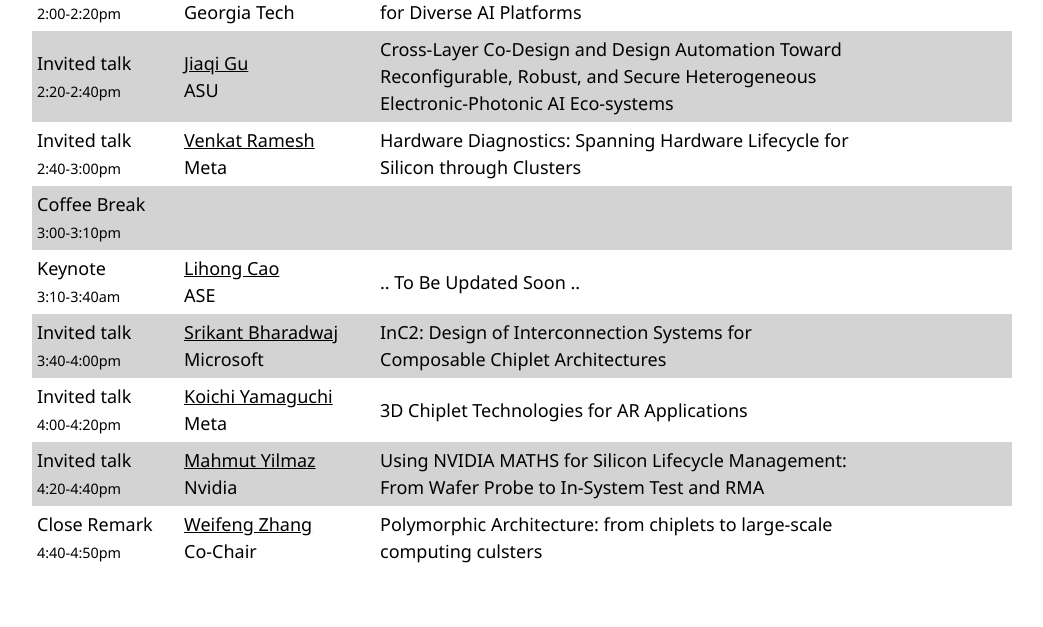
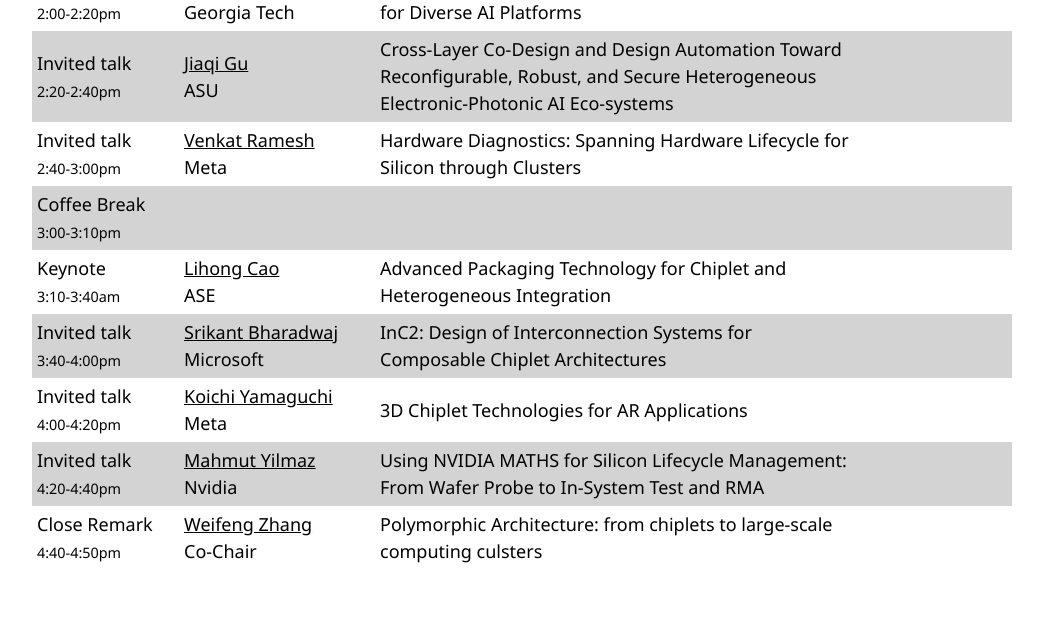
Before and after one commit to hipchips/micro2024, a plain HTML site: page index.html in a window 1280 px wide. Shown: the part 8966-9593 px from the top of the page, without its empty margins (118-1161 px from the left). Drawn offline with nearby package versions, Linux system fonts and the light colour scheme.

Commit message:
Update the presentation title for Lihong

```diff
--- a/index.html
+++ b/index.html
@@ -509,7 +509,7 @@
 		<tr style="vertical-align:middle">
 			<td align="left">Keynote<br><small>3:10-3:40am</small> </td>
 			<td align="left"> <a href="#sp-cao"> Lihong Cao </a> <br> ASE </td>
-			<td align="left"> .. To Be Updated Soon .. </td>
+			<td align="left"> Advanced Packaging Technology for Chiplet and Heterogeneous Integration </td>
 			<td align="center">  <br>
 
 			</td>
```
